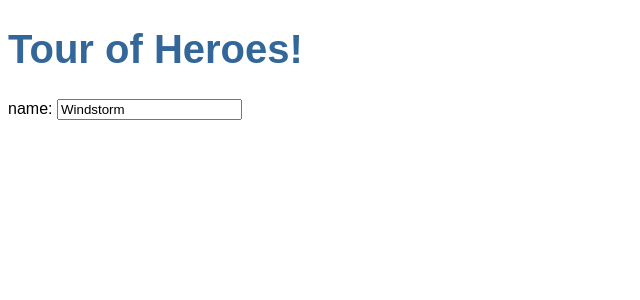
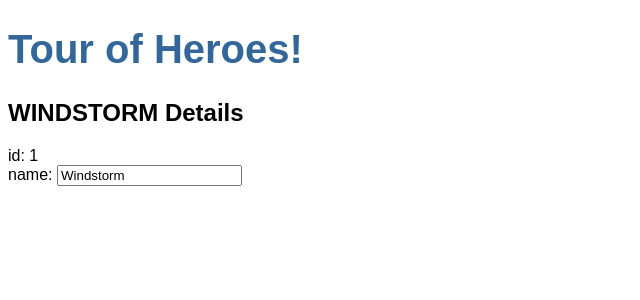
Before and after one commit to IharPadbiarezski/angular-tour-of-heroes, an Angular app: page / in a window 1280 px wide. Shown: the top 300 px of the page, without its empty margins (0-640 px from the left). Built offline with nearby package versions, Linux system fonts and the light colour scheme.

Commit message:
feat: add form

```diff
--- a/src/app/heroes/heroes.component.html
+++ b/src/app/heroes/heroes.component.html
@@ -1,3 +1,5 @@
+<h2>{{ hero.name | uppercase }} Details</h2>
+<div><span>id: </span>{{ hero.id }}</div>
 <div>
   <label>name:
     <input [(ngModel)]="hero.name" placeholder="name"/>
```
